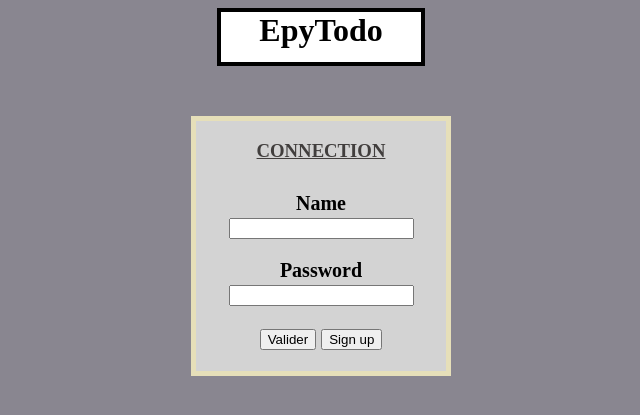
After one commit to LouisCapelle/Epytodo, a Flask app: template epytodo/templates/templates.html in a window 1280 px wide. The commit adds this page. Shown: the top 415 px of the page, without its empty margins (319-959 px from the left). Run offline with Flask 2, Linux system fonts and the light colour scheme; the template is opened without the code that fills it, so the values that code supplies are empty.

Commit message:
HTML part
add name and password and some style things

```diff
--- a/epytodo/templates/index.html
+++ b/epytodo/templates/index.html
@@ -84,9 +84,7 @@ and is wrapped around the whole page content, except for the footer in this exam
     <p><span class="w3-tag w3-black w3-margin-bottom">Travel</span> <span class="w3-tag w3-light-grey w3-small w3-margin-bottom">New York</span> <span class="w3-tag w3-light-grey w3-small w3-margin-bottom">London</span>
       <span class="w3-tag w3-light-grey w3-small w3-margin-bottom">IKEA</span> <span class="w3-tag w3-light-grey w3-small w3-margin-bottom">NORWAY</span> <span class="w3-tag w3-light-grey w3-small w3-margin-bottom">DIY</span>
       <span class="w3-tag w3-light-grey w3-small w3-margin-bottom">Ideas</span> <span class="w3-tag w3-light-grey w3-small w3-margin-bottom">Baby</span> <span class="w3-tag w3-light-grey w3-small w3-margin-bottom">Family</span>
-      <span class="w3-tag w3-light-grey w3-small w3-margin-bottom">News</span> <span class="w3-tag w3-light-grey w3-small w3-margin-bottom">Clothing</span> <span class="w3-tag w3-light-grey w3-small w3-margin-bottom">Shopping</span>
-      <span class="w3-tag w3-light-grey w3-small w3-margin-bottom">Sports</span> <span class="w3-tag w3-light-grey w3-small w3-margin-bottom">Games</span>
-    </p>
+      <span class="w3-tag w3-lin@epitech.eu
     </div>
   </div>
 
--- /dev/null
+++ b/epytodo/templates/style.css
@@ -0,0 +1,58 @@
+link {
+    display: none;
+}
+
+html {
+    background-color: rgb(137, 134, 144);
+}
+
+.name {
+    text-align: center;
+    list-style-type: none;
+    color: black;
+    font-weight: bold;
+    font-size: 20px;
+    margin-top: 30px;
+    margin-bottom: 20px;
+    display: block;
+}
+
+.box {
+    margin-top: 50px;
+    border: 5px solid rgb(230, 223, 185);
+    background-color: lightgray;
+    margin-left: auto;
+    margin-right: auto;
+    width: 250px;
+    height: 250px;
+}
+
+.password {
+    text-align: center;
+    list-style-type: none;
+    font-size: 20px;
+    margin-bottom: 20px;
+    font-weight: bold;
+    color: black;
+    display: block;
+}
+
+h1 {
+    text-align: center;
+    width: 200px;
+    margin: 0 auto;
+    background-color: rgb(255, 255, 255);
+    width: 200px;
+    height: 50px;
+    border: 4px solid black;
+}
+
+h3 {
+    text-align: center;
+    text-decoration: underline;
+    color : #413e3d;
+}
+
+form {
+    color: white;
+}
--- /dev/null
+++ b/epytodo/templates/templates.html
@@ -0,0 +1,28 @@
+<!DOCTYPE html>
+<html lang="en-US">
+    <head>
+        <link rel="stylesheet" type="text/css" href="style.css">
+        <meta charset="utf-8">
+        <title>&lt;Web&gt; EpyTodo</title>
+    </head>
+    <body>
+        <h1>EpyTodo</h1>
+        <div class="box">
+            <h3>CONNECTION</h3>
+            <list class="name" >
+                <label for="name">Name</label>
+                <br/>
+                <input type="text" id="user_name" name="user_name">
+            </list>
+            <pre></pre>
+            <list class="password">
+                <label for="password">Password</label>
+                <br/>
+                <input type="password" id="password" name="user_password">
+                <pre></pre>
+                <input type="submit" value="Valider" />
+                <input type="submit" value="Sign up" />
+            </list>
+        </div>
+    </body>
+</html>
```
